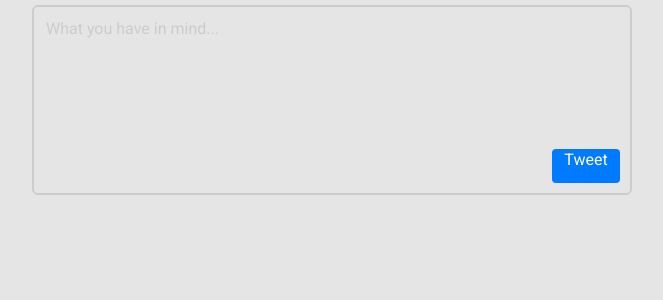
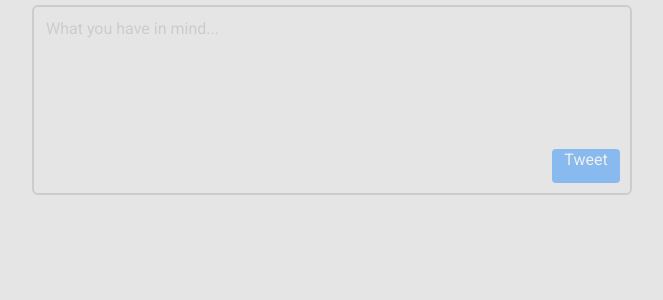
Before and after one commit to Itc-bootcamp-2019/micro-blogging-front-end-emmettsrm, a React (Create React App) app: page / in a window 1280 px wide. Shown: the top 300 px of the page, without its empty margins (335-998 px from the left). Built offline with nearby package versions, Linux system fonts and the light colour scheme.

Commit message:
validate tweet/disable tweet button when invalid

```diff
--- a/src/App.css
+++ b/src/App.css
@@ -46,9 +46,6 @@ h6 {
   position: absolute;
   left: 10px;
   top: 10px;
-  /* font-family: Roboto;
-  font-style: normal;
-  font-weight: normal; */
   width: 550px;
   border: none;
   height: 150px;
@@ -87,6 +84,9 @@ button {
   bottom: 10px;
   right: 10px;
 }
+button:disabled {
+  opacity: 0.4;
+}
 
 .tweetError {
   background: #F8D7DA;
--- a/src/components/CreateTweet.js
+++ b/src/components/CreateTweet.js
@@ -21,10 +21,12 @@ class CreateTweet extends React.Component {
 
 
     render(){
+        const {tweet} = this.state;
+        const sendEnabled = tweet.length > 0 && tweet.length <141;
         return (
             <div className="createTweet">
                 <textarea className="writeTweet" onChange={(event)=>this.onTweetChange(event)}type="text" placeholder="What you have in mind..." ></textarea>
-                <button onClick={() => this.onSendTweet()}>Tweet</button>
+                <button disabled={!sendEnabled} onClick={() => this.onSendTweet()}>Tweet</button>
             </div>
         )}
 
```
